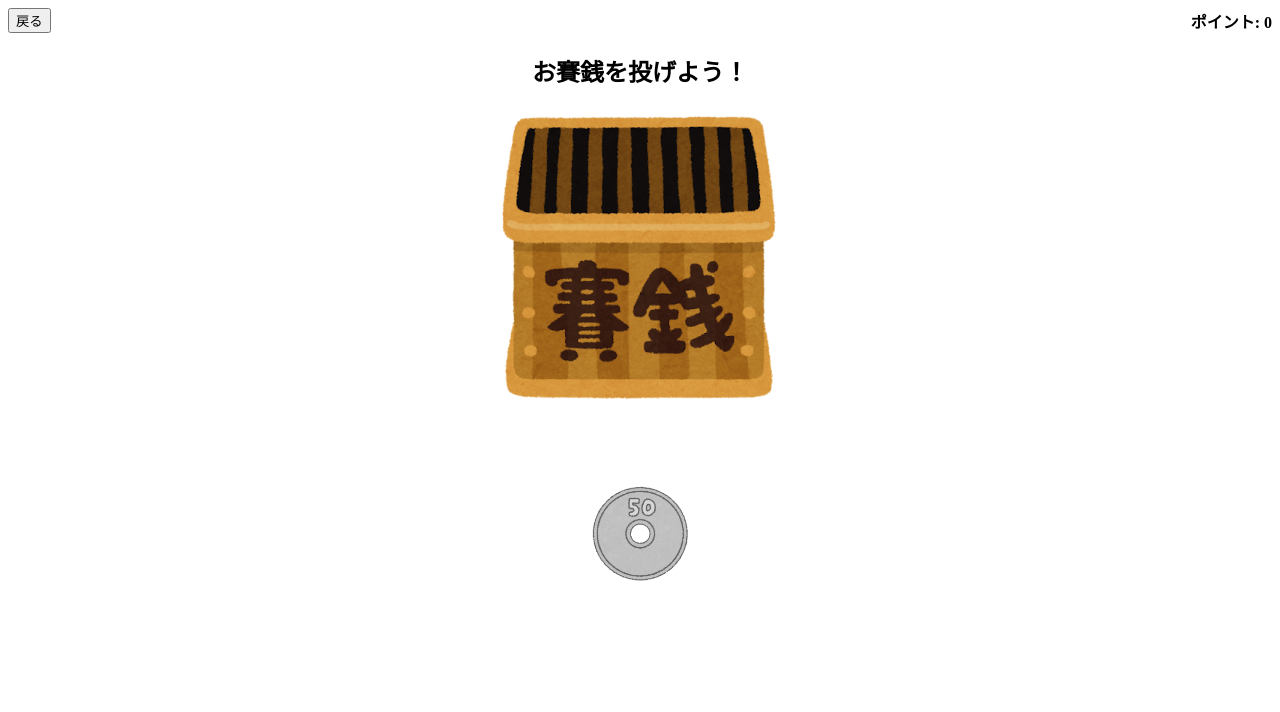
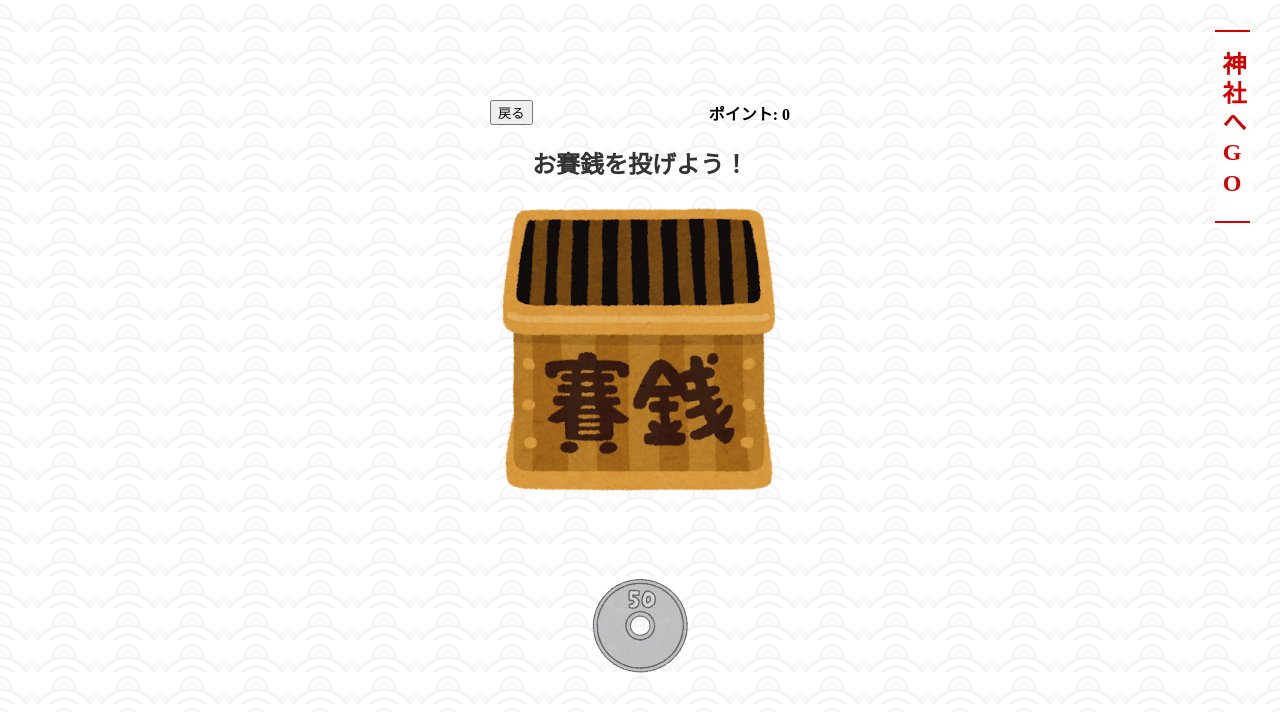
Before and after one commit to OOP2-2025-final-G04/JinjaheGo, a Flask app: page /saisen in a window 1280 px wide. Shown: the top 712 px of the page. Run offline with Flask 3, Linux system fonts and the light colour scheme.

Commit message:
お賽銭の画面のデザイン（仮）
デザインをトップページと統一しました。

```diff
--- a/static/css/saisen-style.css
+++ b/static/css/saisen-style.css
@@ -2,6 +2,7 @@
 .game-screen {
     position: relative;
     height: 600px;
+    /* width: 1000px; */
 }
 
 /* ヘッダーの横並び配置 */
--- a/templates/saisen.html
+++ b/templates/saisen.html
@@ -3,9 +3,11 @@
 <head>
     <meta charset="UTF-8">
     <title>賽銭画面</title>
+    <link rel="stylesheet" href="{{ url_for('static', filename='css/style.css') }}">
     <link rel="stylesheet" href="{{ url_for('static', filename='css/saisen-style.css') }}">
 </head>
 <body>
+  <div class="app-title">神社へGO</div>
     <div class="container">
         <div class="game-screen">
             <div class="header-row">
```
